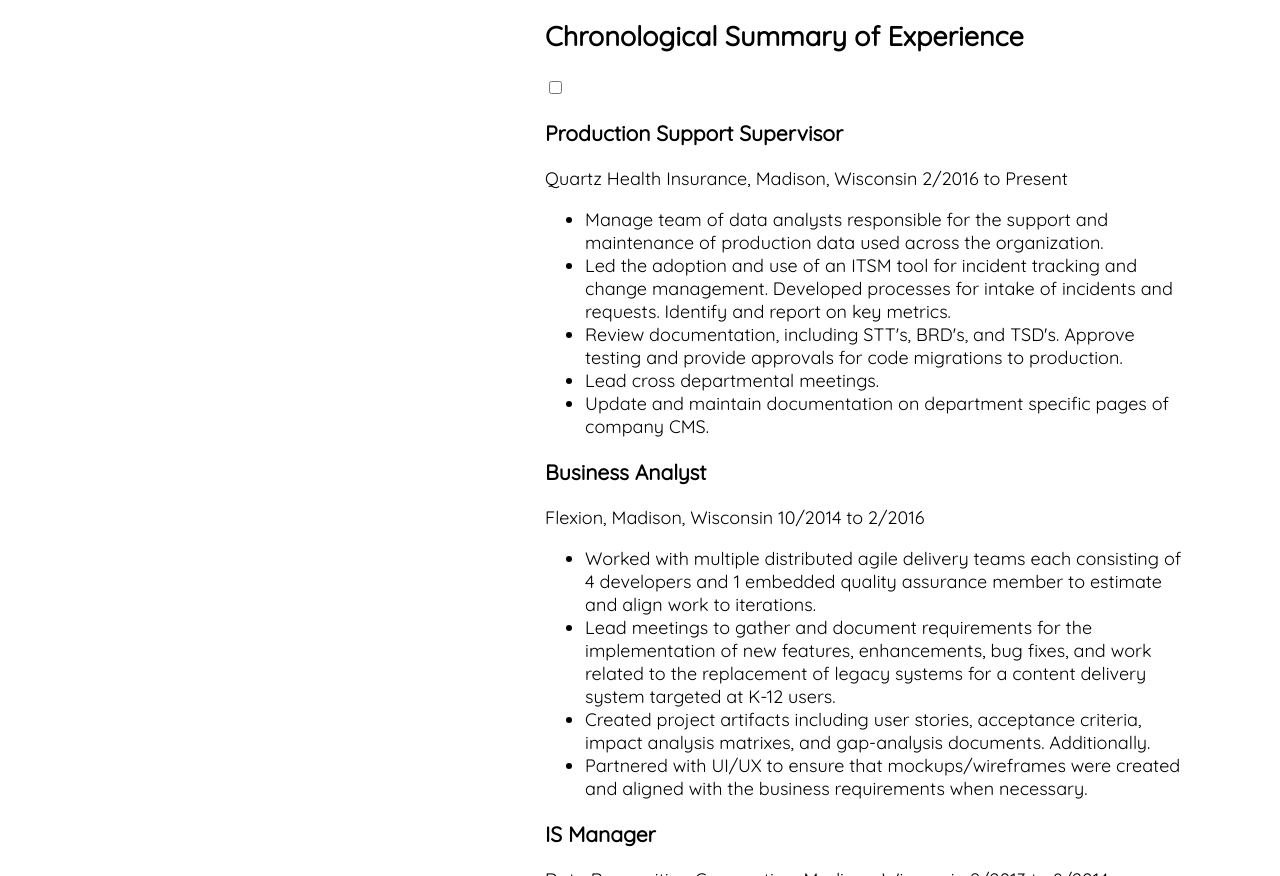
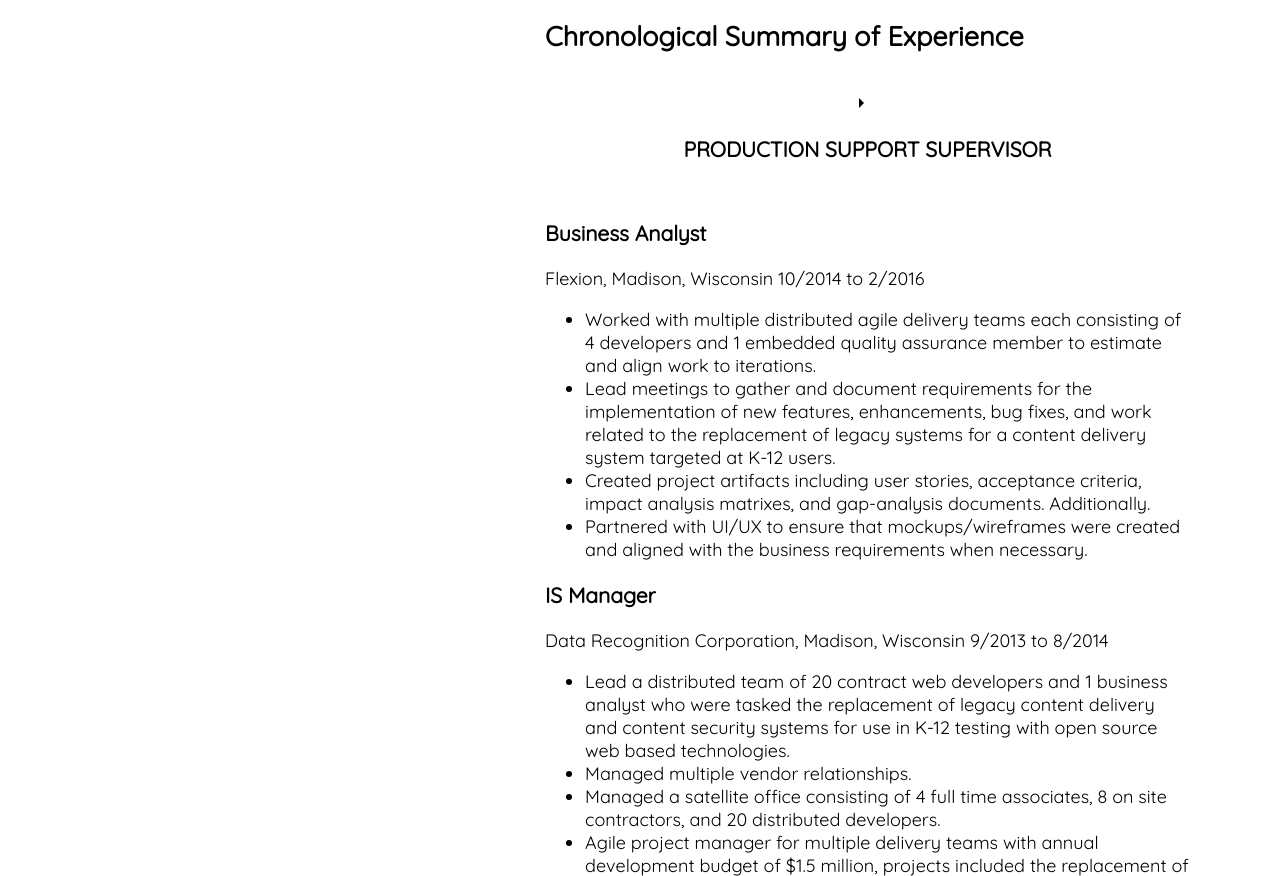
Before and after one commit to jakemunz/jakemunz.github.io, a plain HTML site: page index.html in a window 1280 px wide. Shown: the part 1290-2166 px from the top of the page. Drawn offline with Linux system fonts and the light colour scheme.

Commit message:
Updated styles.css
contains changes need for collapsible content

```diff
--- a/styles.css
+++ b/styles.css
@@ -70,3 +70,75 @@ body {
   .social__item{
   display: inline-block;
 }
+.wrap-collabsible {
+  margin-bottom: 1.2rem 0;
+}
+
+input[type='checkbox'] {
+  display: none;
+}
+
+.lbl-toggle {
+  display: block;
+
+  font-weight: bold;
+ /* font-family: monospace;
+  font-size: 1.2rem; */
+  text-transform: uppercase;
+  text-align: center;
+
+  padding: 1rem;
+
+ /* color: #A77B0E;
+  background: #FAE042;*/
+
+  cursor: pointer;
+
+  border-radius: 7px;
+  transition: all 0.25s ease-out;
+}
+
+.lbl-toggle:hover {
+  color: #7C5A0B;
+}
+
+.lbl-toggle::before {
+  content: ' ';
+  display: inline-block;
+
+  border-top: 5px solid transparent;
+  border-bottom: 5px solid transparent;
+  border-left: 5px solid currentColor;
+  vertical-align: middle;
+  margin-right: .7rem;
+  transform: translateY(-2px);
+
+  transition: transform .2s ease-out;
+}
+
+.toggle:checked + .lbl-toggle::before {
+  transform: rotate(90deg) translateX(-3px);
+}
+
+.collapsible-content {
+  max-height: 0px;
+  overflow: hidden;
+  transition: max-height .25s ease-in-out;
+}
+
+.toggle:checked + .lbl-toggle + .collapsible-content {
+  max-height: 350px;
+}
+
+.toggle:checked + .lbl-toggle {
+  border-bottom-right-radius: 0;
+  border-bottom-left-radius: 0;
+}
+
+.collapsible-content .content-inner {
+ /* background: rgba(250, 224, 66, .2); */
+  border-bottom: 1px solid rgba(250, 224, 66, .45);
+  border-bottom-left-radius: 7px;
+  border-bottom-right-radius: 7px;
+  padding: .5rem 1rem;
+}
```
